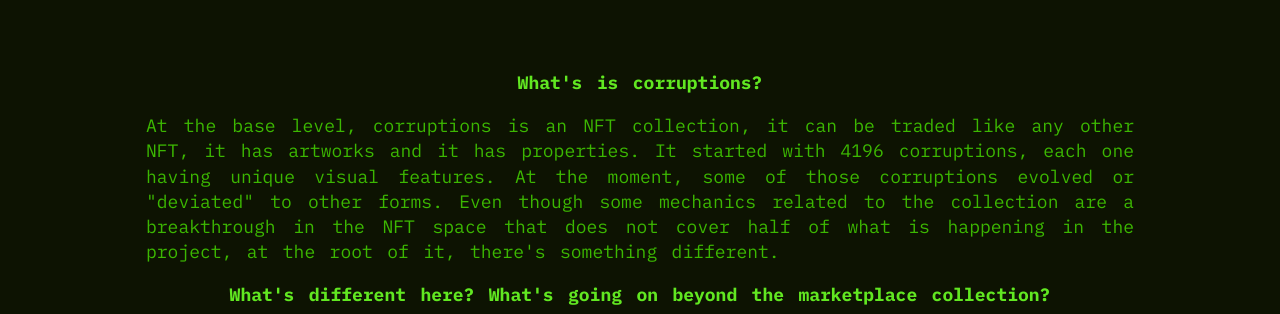
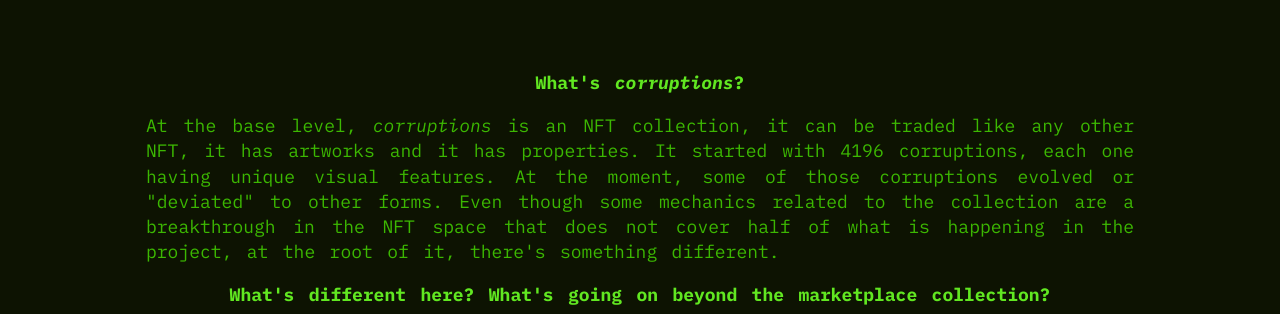
Before and after one commit to diogoquintas/corruptions, a Next.js app: page /about in a window 1280 px wide. Shown: the part 243-557 px from the top of the page. Built offline with nearby package versions, Linux system fonts and the light colour scheme; no server answers.

Commit message:
fix: fix typos

```diff
--- a/components/about/About.js
+++ b/components/about/About.js
@@ -96,16 +96,18 @@ export default function About() {
         </Tweet>
       </Link>
       <Dl>
-        <dt>What's is corruptions?</dt>
+        <dt>
+          What's <em>corruptions</em>?
+        </dt>
         <dd>
-          At the base level, corruptions is an NFT collection, it can be traded
-          like any other NFT, it has artworks and it has properties. It started
-          with 4196 corruptions, each one having unique visual features. At the
-          moment, some of those corruptions evolved or "deviated" to other
-          forms. Even though some mechanics related to the collection are a
-          breakthrough in the NFT space that does not cover half of what is
-          happening in the project, at the root of it, there's something
-          different.
+          At the base level, <em>corruptions</em> is an NFT collection, it can
+          be traded like any other NFT, it has artworks and it has properties.
+          It started with 4196 corruptions, each one having unique visual
+          features. At the moment, some of those corruptions evolved or
+          "deviated" to other forms. Even though some mechanics related to the
+          collection are a breakthrough in the NFT space that does not cover
+          half of what is happening in the project, at the root of it, there's
+          something different.
         </dd>
         <dt>
           What's different here? What's going on beyond the marketplace
@@ -169,7 +171,7 @@ export default function About() {
           </Link>{" "}
           and started asking questions. From this interaction a narrative was
           born.{" "}
-          <Link href="/data-channel" passHref>
+          <Link href="/messages" passHref>
             <A>Read the messages</A>
           </Link>
           .
--- a/components/navigation/Navigation.js
+++ b/components/navigation/Navigation.js
@@ -69,15 +69,15 @@ export default function Navigation() {
               onClick={() => setIsOpen(false)}
               selected={pathname === "/about"}
             >
-              What is Corruption(s*)?
+              About the project
             </A>
           </Link>
-          <Link href="/data-channel" passHref>
+          <Link href="/messages" passHref>
             <A
               onClick={() => setIsOpen(false)}
-              selected={pathname === "/data-channel"}
+              selected={pathname === "/messages"}
             >
-              Data Channel
+              Messages
             </A>
           </Link>
           <Link href="/timeline" passHref>
```
